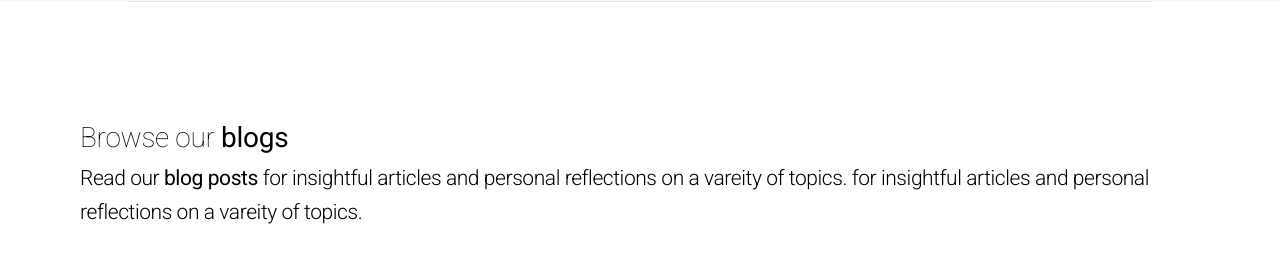
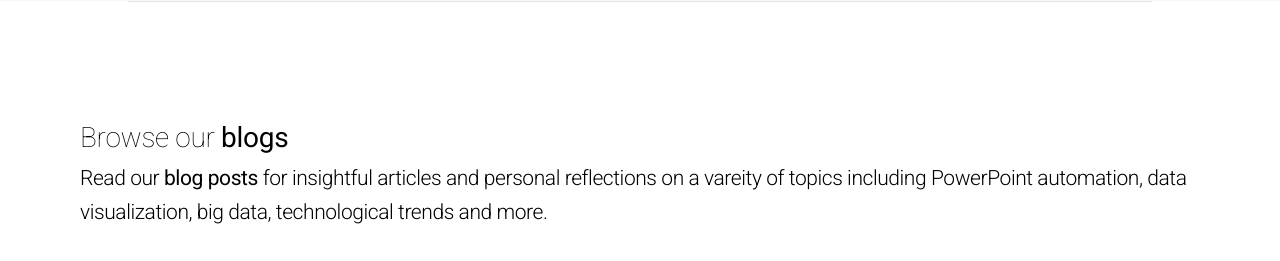
Before and after one commit to challengingcoder/python_xlsx_highchart, a Flask app: page / in a window 1280 px wide. Shown: the part 5188-5449 px from the top of the page. Run offline with Flask 2, Linux system fonts and the light colour scheme; some libraries are stand-ins or nearby versions.

Commit message:
bloglist v7

```diff
--- a/src/pptxbuilder/templates/partial/sections/blogList.jinja2
+++ b/src/pptxbuilder/templates/partial/sections/blogList.jinja2
@@ -5,8 +5,8 @@
     <div class="row">
       <h2 style="">Browse our <b>blogs</b></h2>
         <p class="bm-35 lead" style="margin-bottom:35px;">
-          Read our <b>blog posts</b> for insightful articles and personal reflections on a vareity of topics.
-          for insightful articles and personal reflections on a vareity of topics.
+          Read our <b>blog posts</b> for insightful articles and personal reflections on a vareity of topics including
+          PowerPoint automation, data visualization, big data, technological trends and more.
         </p>
       <div class="row" style="margin-left:-10px;">
 
@@ -18,7 +18,7 @@
             </div>
             <h3><a href="/datasource/@datasmoothie/public/world-happiness-report-2015-2017/">Automate Your PowerPoint Presentations</a></h3>
 
-            <div class="subtitle"><a href="/datasource/@datasmoothie/public/world-happiness-report-2015-2017/">April 6, 2018</a></div>
+            <div class="subtitle">April 6, 2018</a></div>
 
             <div class="more-link"><a href="/datasource/@datasmoothie/public/world-happiness-report-2015-2017/">Read on →</a></div>
           </div>
```
